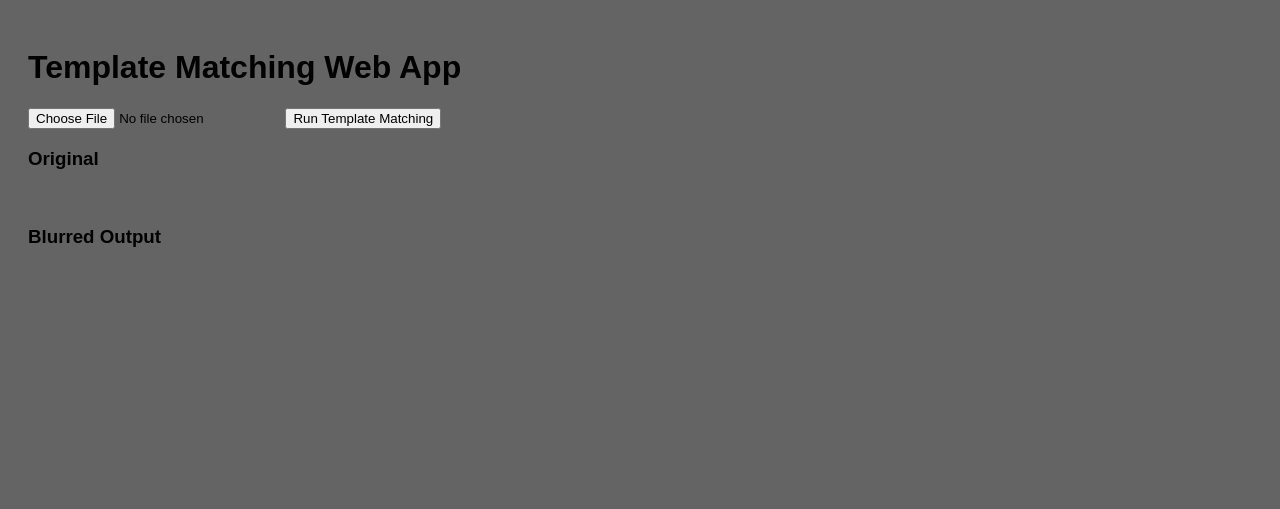
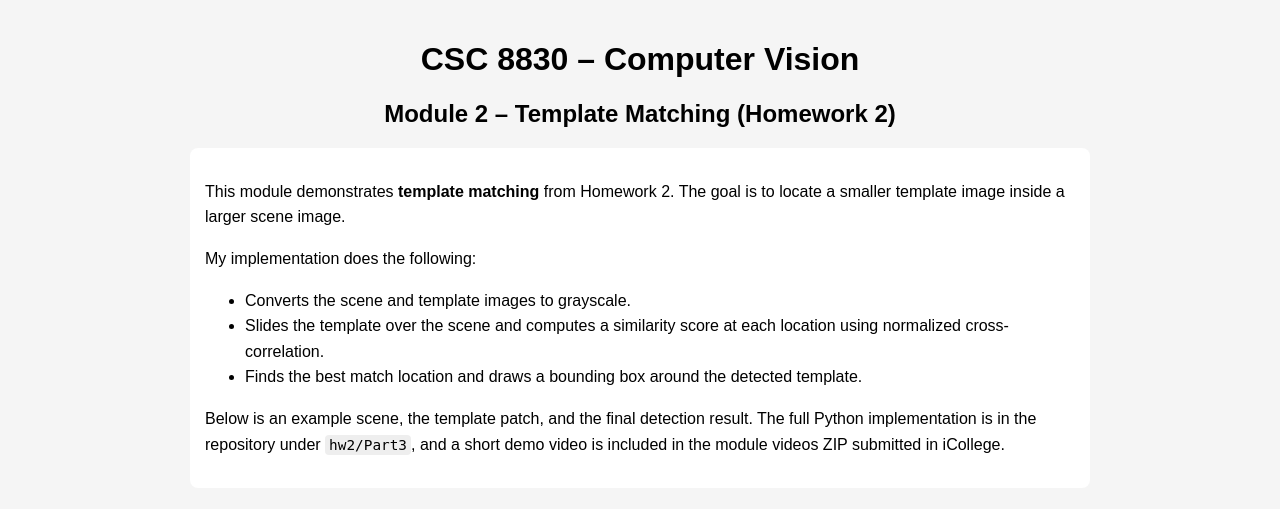
Before and after one commit to ShakibaMashini/ComputerVision-csc8830, a Flask app: page / in a window 1280 px wide. Shown: the top 509 px of the page. Before the commit the page ends 247 px from the top, so only its background shows below. Run offline with Flask 3, Linux system fonts and the light colour scheme.

Commit message:
Update index.html

```diff
--- a/hw2/Part3/templates/index.html
+++ b/hw2/Part3/templates/index.html
@@ -1,31 +1,122 @@
 <!DOCTYPE html>
-<html>
+<html lang="en">
 <head>
-    <title>Template Matching Web App</title>
-    <link rel="stylesheet" href="/static/style.css">
+  <meta charset="UTF-8" />
+  <title>Module 2 – Template Matching (HW2)</title>
+  <style>
+    body {
+      font-family: Arial, sans-serif;
+      max-width: 900px;
+      margin: 0 auto;
+      padding: 20px;
+      background: #f5f5f5;
+    }
+    h1, h2 {
+      text-align: center;
+    }
+    .desc {
+      background: #ffffff;
+      padding: 15px;
+      border-radius: 8px;
+      margin-bottom: 20px;
+      line-height: 1.6;
+    }
+    .images {
+      display: flex;
+      gap: 20px;
+      justify-content: center;
+      margin-bottom: 20px;
+      flex-wrap: wrap;
+    }
+    figure {
+      background: #ffffff;
+      padding: 10px;
+      border-radius: 8px;
+      box-shadow: 0 0 4px rgba(0,0,0,0.1);
+      text-align: center;
+    }
+    figure img {
+      max-width: 380px;
+      height: auto;
+      display: block;
+      margin: 0 auto 8px;
+    }
+    figcaption {
+      font-size: 0.9rem;
+    }
+    .back-link {
+      text-align: center;
+      margin-top: 20px;
+    }
+    a.button {
+      display: inline-block;
+      padding: 8px 16px;
+      border-radius: 6px;
+      border: 1px solid #333;
+      text-decoration: none;
+      color: #333;
+      background: #fff;
+    }
+    a.button:hover {
+      background: #e0e0e0;
+    }
+    code {
+      background: #eee;
+      padding: 2px 4px;
+      border-radius: 4px;
+      font-size: 0.9rem;
+    }
+  </style>
 </head>
+<body>
+  <h1>CSC 8830 – Computer Vision</h1>
+  <h2>Module 2 – Template Matching (Homework 2)</h2>
 
-<body>
+  <div class="desc">
+    <p>
+      This module demonstrates <strong>template matching</strong> from Homework 2.
+      The goal is to locate a smaller template image inside a larger scene image.
+    </p>
+    <p>My implementation does the following:</p>
+    <ul>
+      <li>Converts the scene and template images to grayscale.</li>
+      <li>Slides the template over the scene and computes a similarity score at each location using normalized cross-correlation.</li>
+      <li>Finds the best match location and draws a bounding box around the detected template.</li>
+    </ul>
+    <p>
+      Below is an example scene, the template patch, and the final detection result.
+      The full Python implementation is in the repository under
+      <code>hw2/Part3</code>, and a short demo video is included in the
+      module videos ZIP submitted in iCollege.
+    </p>
+  </div>
 
-<h1>Template Matching Web App</h1>
+  <div class="images">
+    <figure>
+      <!-- Replace the src path with your actual scene image path if different -->
+      <img src="../../images/hw2_scene.jpg" alt="Original scene used for template matching">
+      <figcaption><strong>Original Scene</strong> – input image.</figcaption>
+    </figure>
 
-<div class="upload-section">
-    <input type="file" id="imageInput" accept="image/*">
-    <button onclick="uploadImage()">Run Template Matching</button>
-</div>
+    <figure>
+      <!-- Replace the src path with your actual template image path if different -->
+      <img src="../../images/hw2_template.jpg" alt="Template patch used for matching">
+      <figcaption><strong>Template Image</strong> – patch to be located in the scene.</figcaption>
+    </figure>
+  </div>
 
-<div class="images">
-    <div>
-        <h3>Original</h3>
-        <img id="originalImage" class="img-box">
-    </div>
+  <div class="images">
+    <figure>
+      <!-- Replace the src path with your actual result image path if different -->
+      <img src="../../images/hw2_match_result.jpg" alt="Scene with detected template bounding box">
+      <figcaption><strong>Detection Result</strong> – best match highlighted with a bounding box.</figcaption>
+    </figure>
+  </div>
 
-    <div>
-        <h3>Blurred Output</h3>
-        <img id="outputImage" class="img-box">
-    </div>
-</div>
-
-<script src="/static/script.js"></script>
+  <div class="back-link">
+    <a class="button" href="https://shakibamashini.github.io/ComputerVision-csc8830/">
+      ← Back to Portfolio Landing Page
+    </a>
+  </div>
 </body>
 </html>
```
